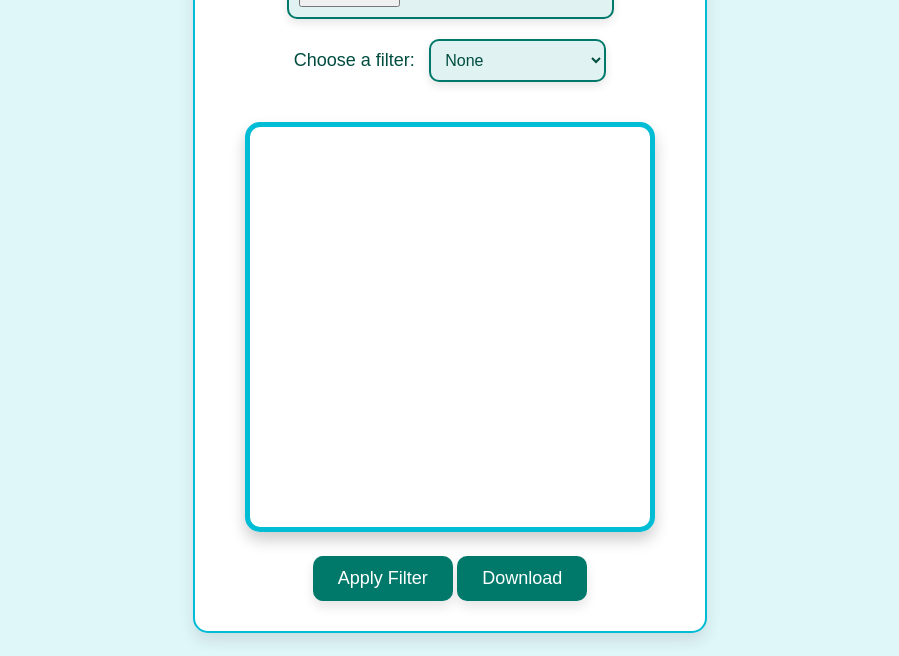
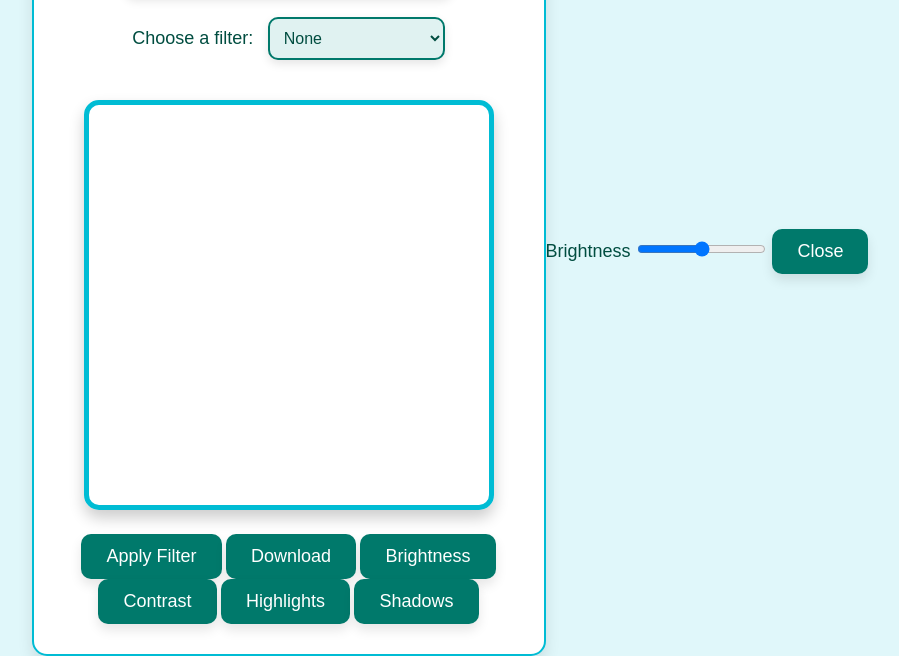
Before and after one commit to ShaunakGhosh-hub/photoeditor, a plain HTML site: page index.html in a window 1280 px wide. Shown: the part 149-805 px from the top of the page, without its empty margins (190-1089 px from the left). Drawn offline with Linux system fonts and the light colour scheme.

Commit message:
Update index.html

```diff
--- a/index.html
+++ b/index.html
@@ -34,6 +34,21 @@
 
         <button id="applyFilterBtn">Apply Filter</button>
         <button id="downloadBtn">Download</button>
+        <button class="adjustment-button" data-adjustment="brightness">Brightness</button>
+        <button class="adjustment-button" data-adjustment="contrast">Contrast</button>
+        <button class="adjustment-button" data-adjustment="highlights">Highlights</button>
+        <button class="adjustment-button" data-adjustment="shadows">Shadows</button>
+    </div>
+
+    <!-- Adjustment Sliders -->
+    <div class="adjustment-buttons">
+
+    </div>
+
+    <div id="sliderPanel" class="slider-panel">
+        <label id="sliderLabel">Brightness</label>
+        <input type="range" id="adjustmentSlider" min="0" max="200" value="100">
+        <button id="closeSliderPanel">Close</button>
     </div>
 
     <script src="script.js"></script>
```
